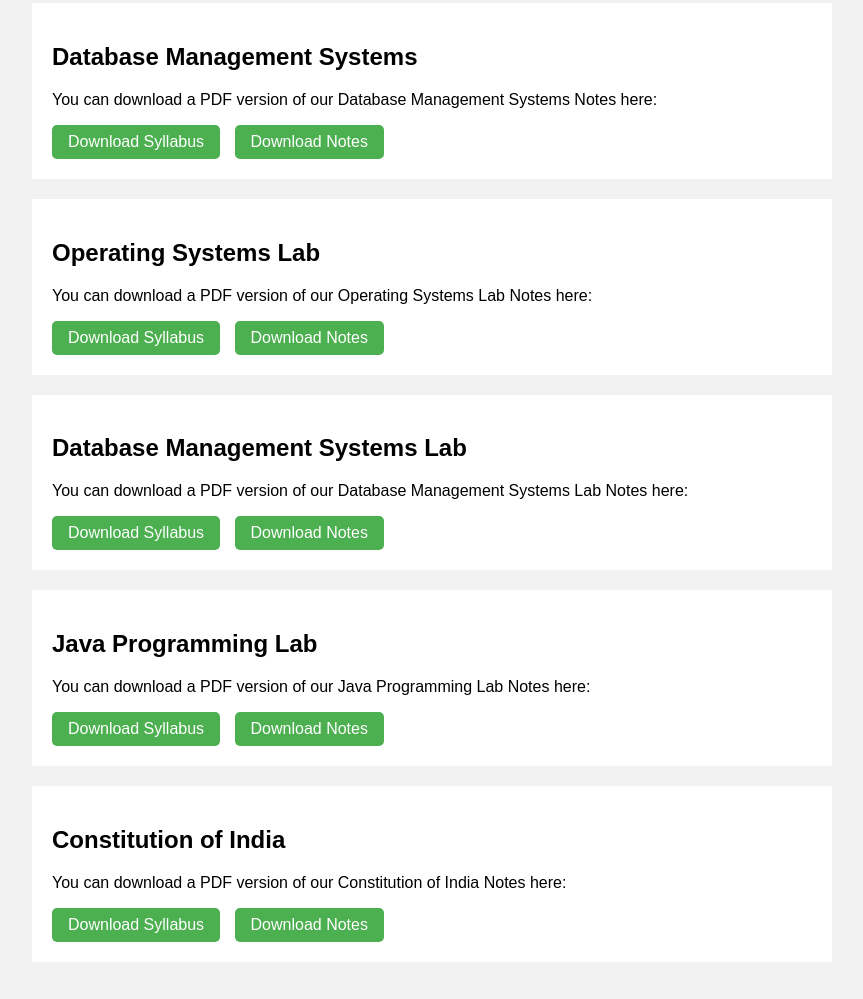
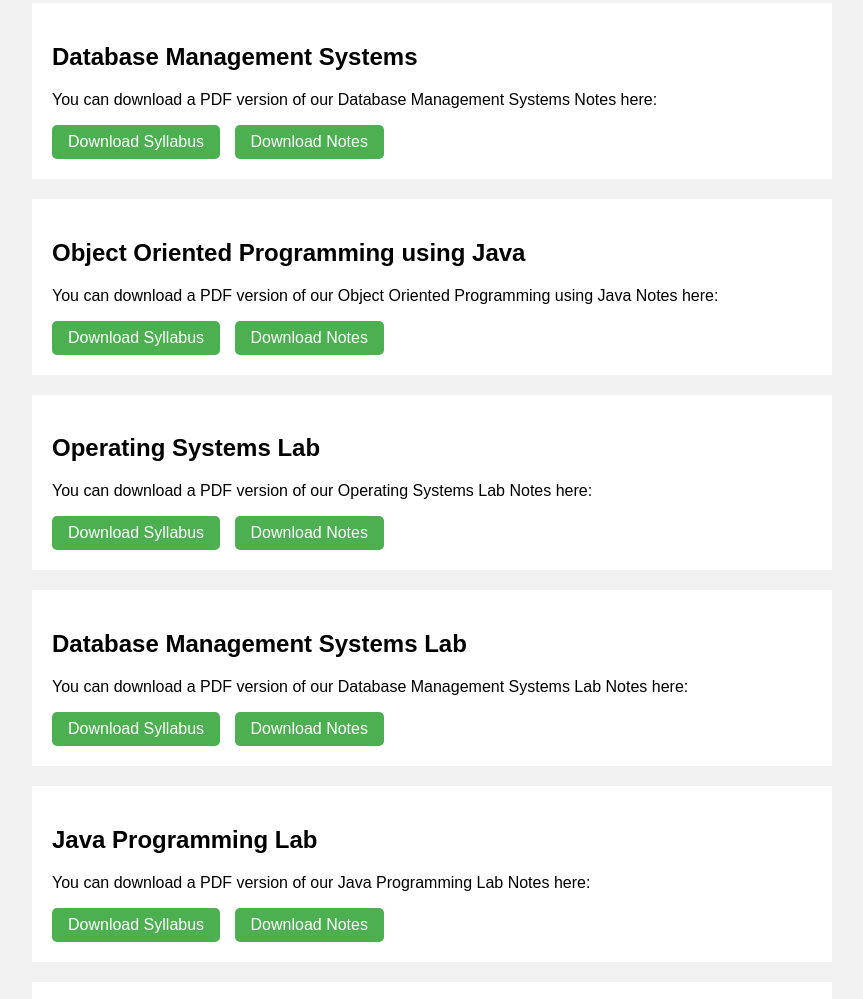
Before and after one commit to Himanshuhi/MRIET_NOTES_WEBSITE, a plain HTML site: page m1-2-2cse.html in a window 1280 px wide. Shown: the part 703-1702 px from the top of the page, without its empty margins (208-1071 px from the left). Drawn offline with Linux system fonts and the light colour scheme.

Commit message:
Update m1-2-2cse.html

```diff
--- a/m1-2-2cse.html
+++ b/m1-2-2cse.html
@@ -93,6 +93,13 @@
 			<a href="Database Management Systems_notes.pdf" class="btn">Download Notes</a>
 		</div>
 
+		<div class="subject">
+			<h2>Object Oriented Programming using Java</h2>
+			<p>You can download a PDF version of our Object Oriented Programming using Java Notes here:</p>
+
+			<a href="Object Oriented Programming using Java.pdf" class="btn">Download Syllabus</a>
+			<a href="Object Oriented Programming using Java_notes.pdf" class="btn">Download Notes</a>
+		</div>
 
         <div class="subject">
             <h2>Operating Systems Lab</h2>
```
